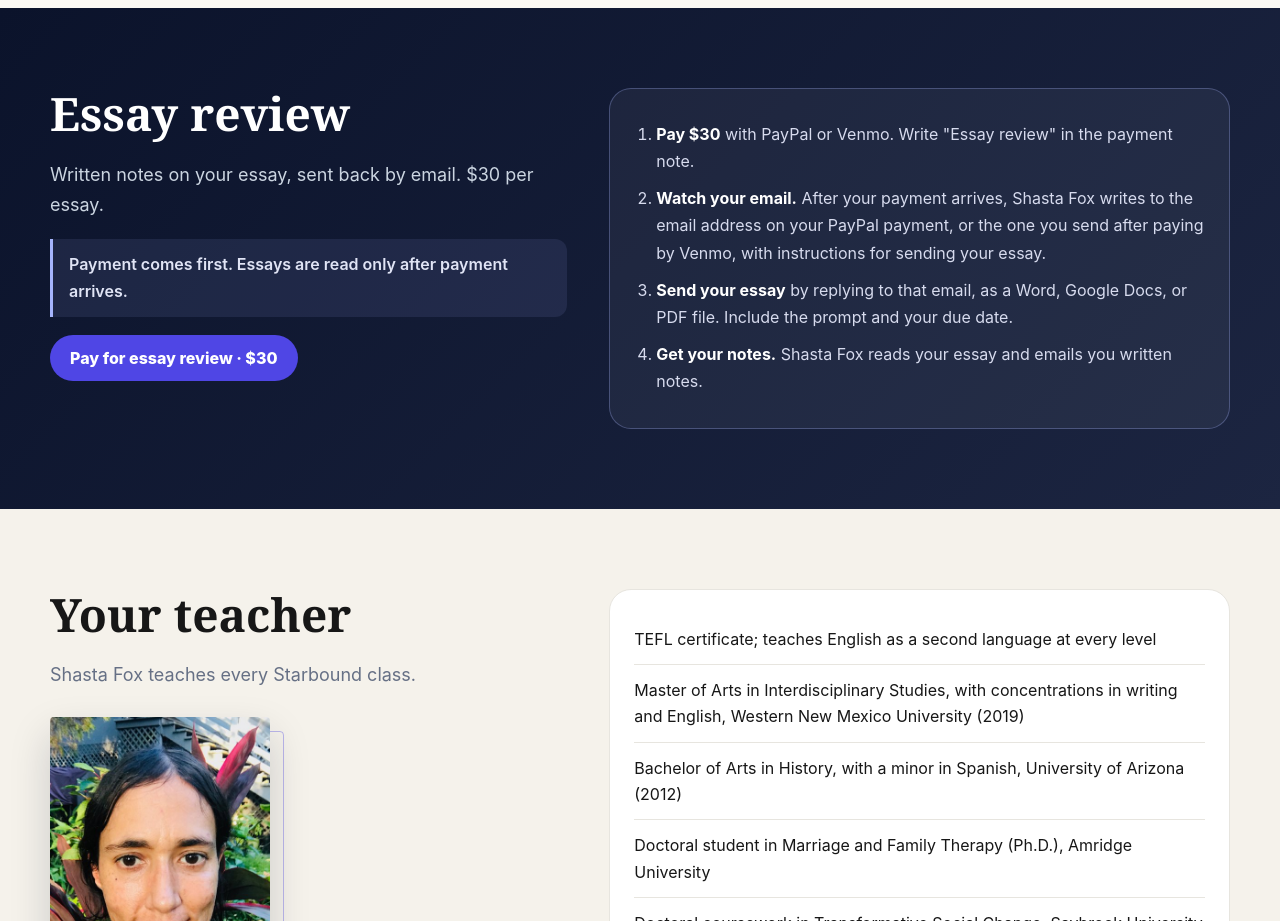
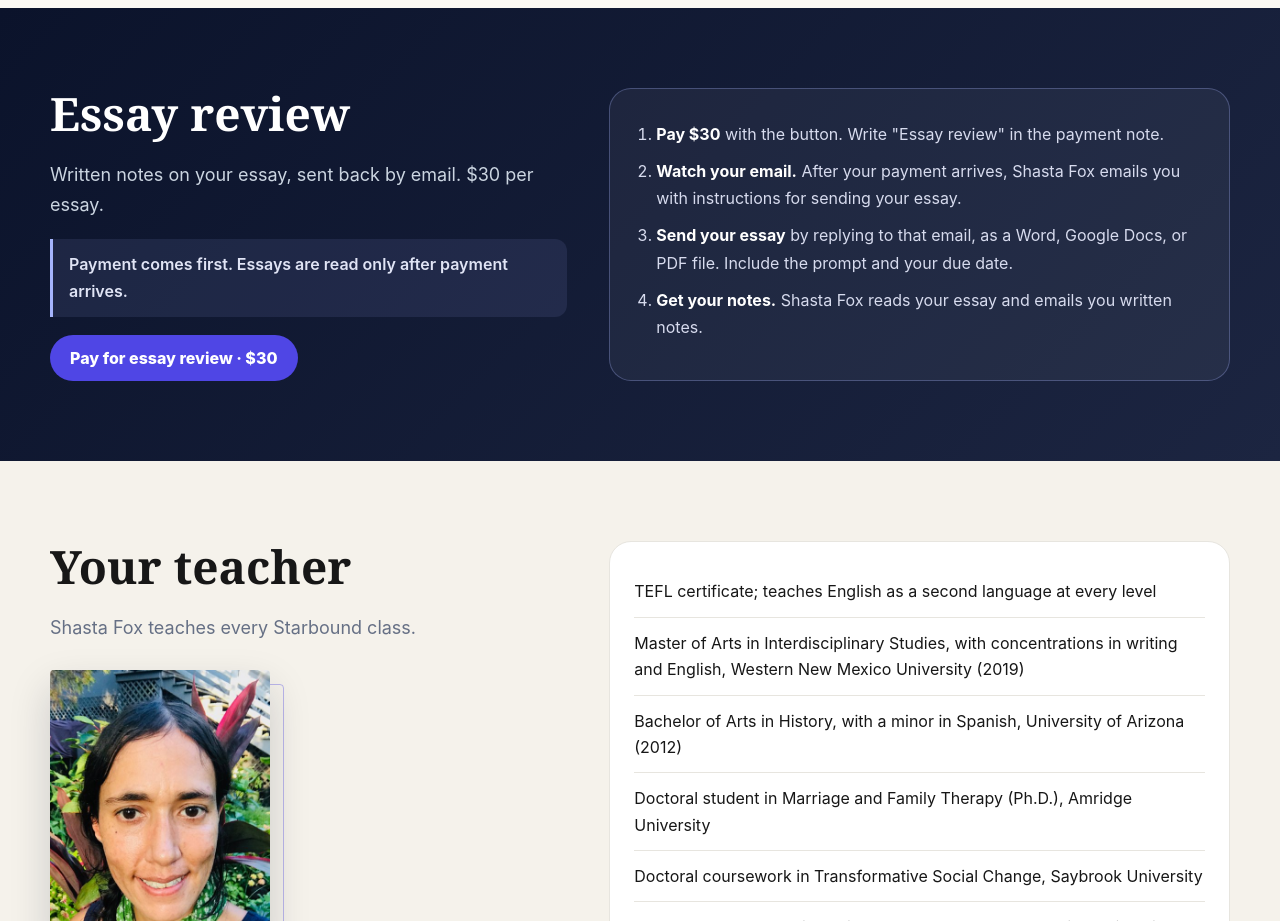
Before and after one commit to Shasta-Fox/shasta-fox.github.io, a plain HTML site: page starbound-academy/index.html in a window 1280 px wide. Shown: the part 8820-9741 px from the top of the page. Drawn offline with Linux system fonts and the light colour scheme.

Commit message:
Starbound essay steps: neutral payment wording

```diff
--- a/starbound-academy/index.html
+++ b/starbound-academy/index.html
@@ -475,8 +475,8 @@
       <div class="btns"><a class="btn" data-price="30" data-essay href="#enroll">Pay for essay review · $30</a></div>
     </div>
     <ol class="essaySteps">
-      <li><strong>Pay $30</strong> with PayPal or Venmo. Write "Essay review" in the payment note.</li>
-      <li><strong>Watch your email.</strong> After your payment arrives, Shasta Fox writes to the email address on your PayPal payment, or the one you send after paying by Venmo, with instructions for sending your essay.</li>
+      <li><strong>Pay $30</strong> with the button. Write "Essay review" in the payment note.</li>
+      <li><strong>Watch your email.</strong> After your payment arrives, Shasta Fox emails you with instructions for sending your essay.</li>
       <li><strong>Send your essay</strong> by replying to that email, as a Word, Google Docs, or PDF file. Include the prompt and your due date.</li>
       <li><strong>Get your notes.</strong> Shasta Fox reads your essay and emails you written notes.</li>
     </ol>
```
